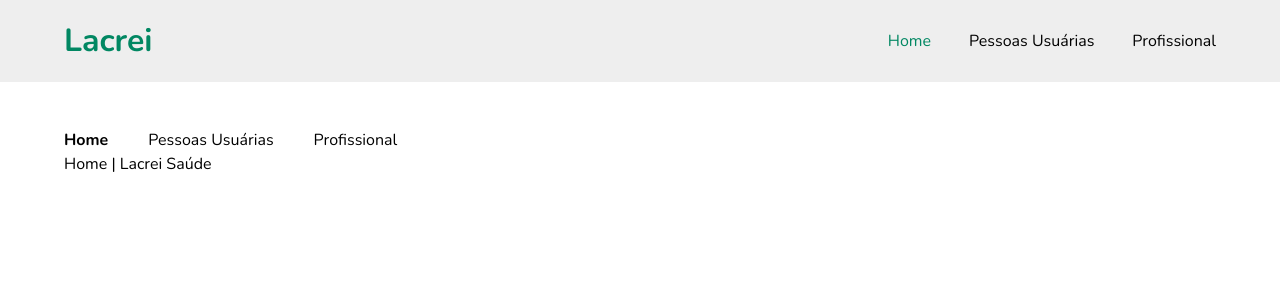
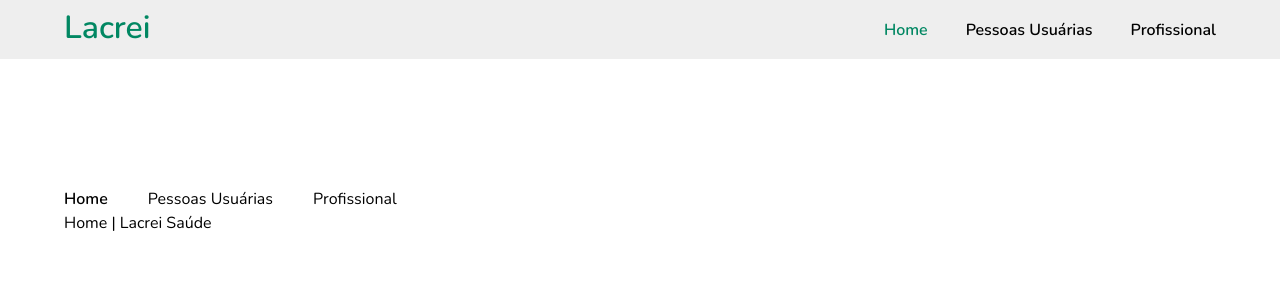
Before and after one commit to joaotelesk/lacrei-technicalTest, a Next.js app: page / in a window 1280 px wide. Shown: the top 300 px of the page. Built offline with nearby package versions, Linux system fonts and the light colour scheme.

Commit message:
:lipstick: refactor: Estilizaçao CSS dos components Menulinks, Header e da pagina Home

```diff
--- a/src/components/common/styled.ts
+++ b/src/components/common/styled.ts
@@ -8,7 +8,7 @@ export const UlPrimary = styled.ul`
 
   /* mobile */
   @media (max-width: 570px) {
-    gap: 12px;
+    gap: 16px;
   }
 `;
 
@@ -27,10 +27,10 @@ export const UlSecondary = styled.ul`
 `;
 
 // Span - Primary
-
 export const SpanPrimary = styled.span<{ isActive: boolean }>`
   font-size: 16px;
-  font-weight: normal;
+  font-weight: 600;
+  line-height: 0%;
   color: ${(props) => (props.isActive ? "var(--darkGreen)" : "var(-black)")};
   transform: 1ms;
 
@@ -49,7 +49,7 @@ export const SpanPrimary = styled.span<{ isActive: boolean }>`
 // Span - Secondary
 export const SpanSecondary = styled.span<{ isActive: boolean }>`
   font-size: 16px;
-  font-weight: ${(props) => (props.isActive ? 700 : 300)};
+  font-weight: ${(props) => (props.isActive ? 600 : 300)};
   color: var(-black);
 
   &:hover {
--- a/src/components/header/styled.ts
+++ b/src/components/header/styled.ts
@@ -9,14 +9,14 @@ export const Container = styled.div`
   justify-content: space-between;
   background-color: var(--lightGray);
   align-items: center;
-  gap: 0 30px;
-  padding: 17px 4rem;
-  position: fixed;
+  gap: 0px 34px;
+  padding: 14px 4rem;
 
   /* tablet */
   @media (max-width: 768px) {
     justify-content: center;
-    padding: 1rem 2rem;
+    padding: 6px 2rem;
+    padding-top: 18px;
   }
 `;
 
@@ -24,7 +24,9 @@ export const Container = styled.div`
 export const Logo = styled.span`
   color: var(--darkGreen);
   font-size: 32px;
-  font-weight: 700;
+  font-weight: 600;
+  line-height: 90%;
+
   &:hover {
     color: var(--lightGreen);
     transition: color 0.2s ease-in-out;
--- a/src/styles/home.ts
+++ b/src/styles/home.ts
@@ -8,7 +8,7 @@ export const Main = styled.main`
 
   /* tablet */
   @media (max-width: 768px) {
-    padding: 2rem 2rem;
+    padding: 2rem 1rem;
     padding-top: 8rem;
   }
 `;
```
